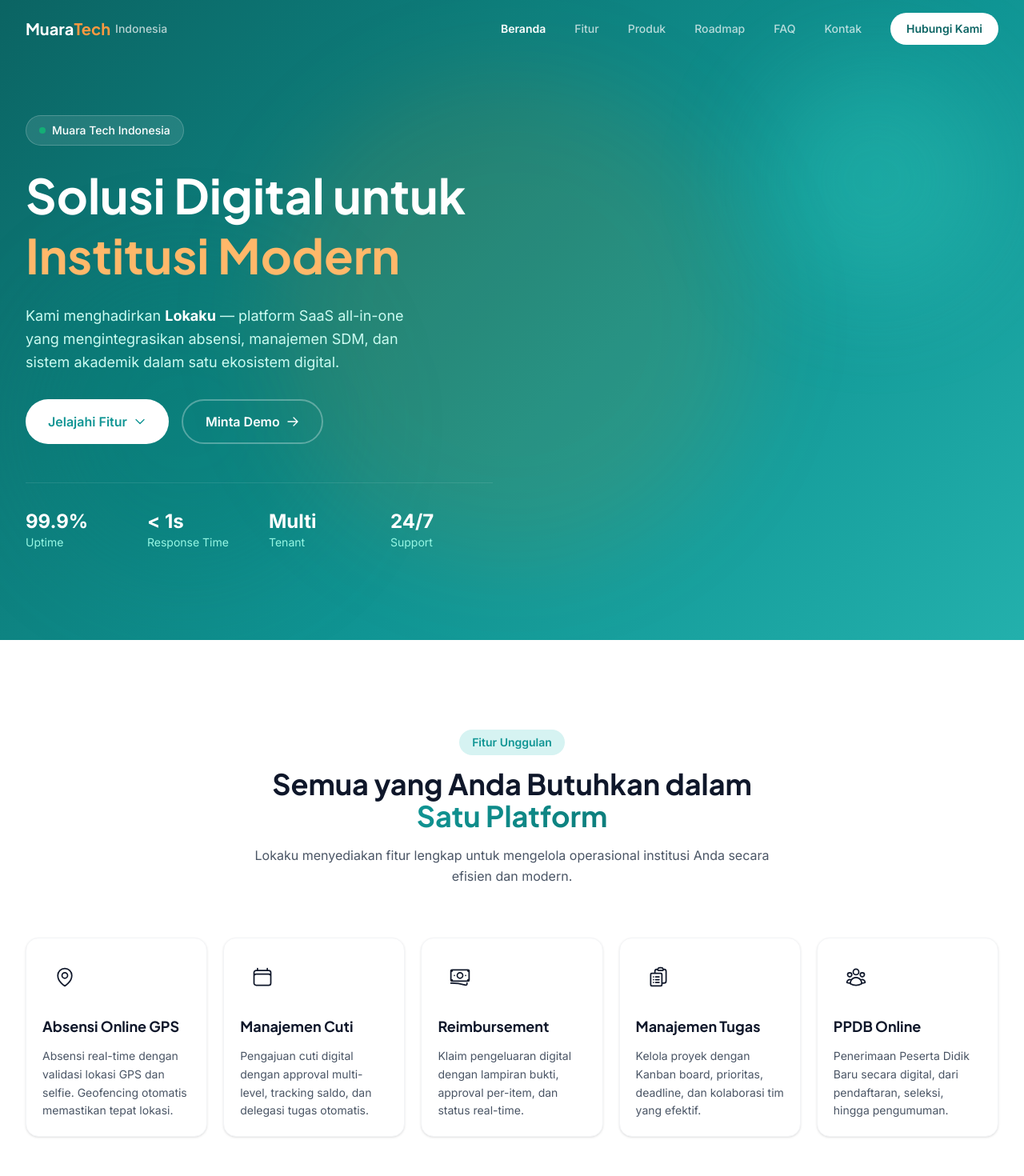
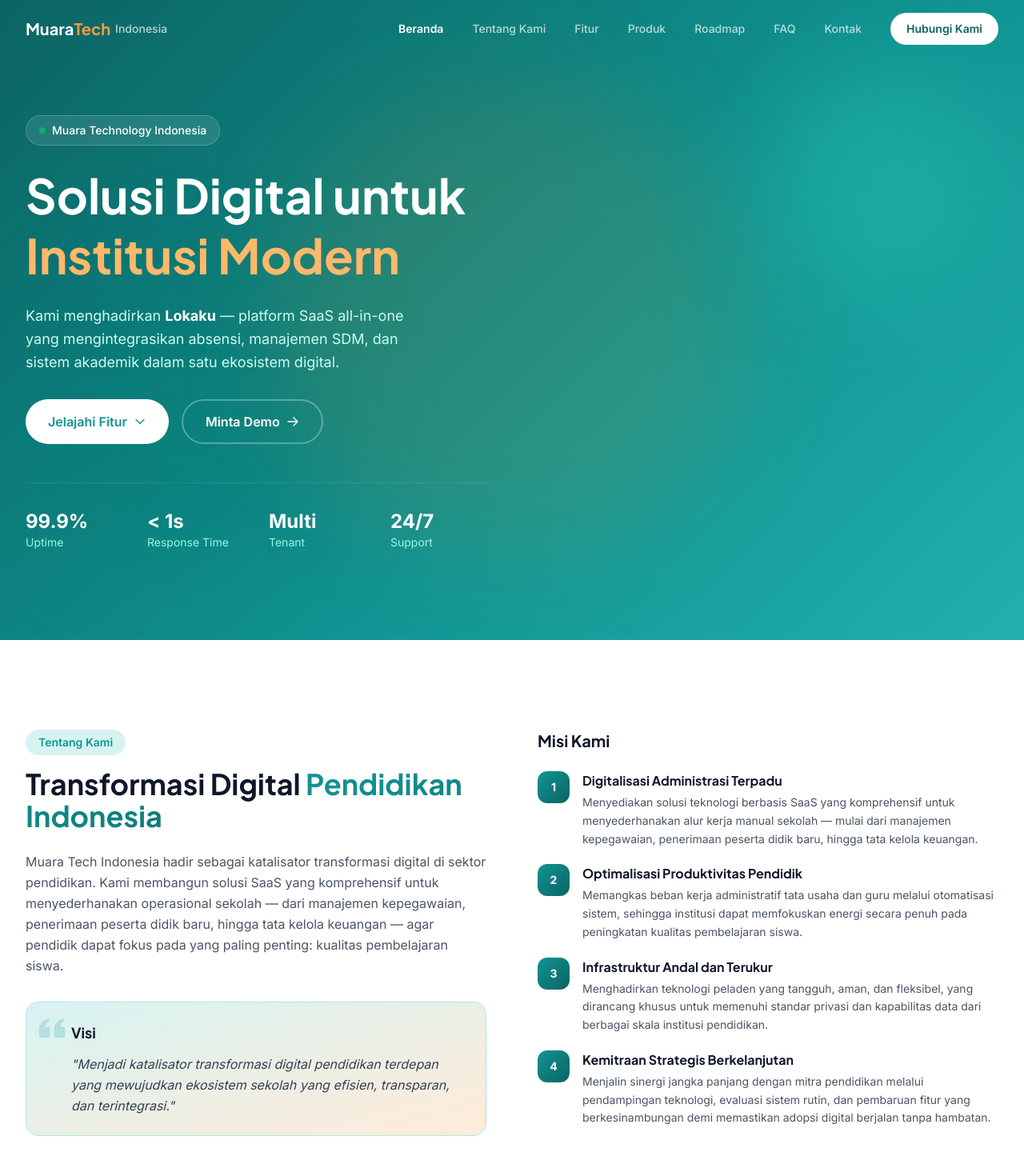
Before and after one commit to IQ-Muara-Tech/compro-iq-muaratech, a Vue app: page / in a window 1280 px wide. Shown: the top 1470 px of the page at 80% size. Built offline with nearby package versions, Linux system fonts and the light colour scheme.

Commit message:
feat: about us, fixing ui ux

```diff
--- a/index.html
+++ b/index.html
@@ -7,7 +7,7 @@
   <meta name="viewport" content="width=device-width, initial-scale=1.0" />
 
   <!-- Primary Meta Tags -->
-  <title>Lokaku - Platform SaaS Manajemen Sekolah & Institusi | Muara Tech Indonesia</title>
+  <title>MuaraTech - Platform SaaS Manajemen Sekolah & Institusi | Muara Tech Indonesia</title>
   <meta name="title" content="Lokaku - Platform SaaS Manajemen Sekolah & Institusi | Muara Tech Indonesia" />
   <meta name="description" content="Lokaku adalah platform SaaS all-in-one untuk manajemen sekolah dan institusi. Fitur absensi GPS, manajemen cuti, reimbursement, tugas, PPDB, pembayaran SPP, sistem akademik, dan ujian online (CBT)." />
   <meta name="keywords" content="lokaku, saas sekolah, absensi online, manajemen sekolah, ppdb online, pembayaran spp, ujian online, cbt, sistem akademik, muara tech indonesia, aplikasi absensi gps, manajemen institusi" />
--- a/src/views/Home.vue
+++ b/src/views/Home.vue
@@ -8,7 +8,7 @@ const isScrolled = ref(false);
 const activeSection = ref("home");
 const currentYear = new Date().getFullYear();
 
-const sections = ["home", "features", "product", "roadmap", "faq", "contact"];
+const sections = ["home", "about", "features", "product", "roadmap", "faq", "contact"];
 
 function toggleMenu() {
   isActive.value = !isActive.value;
@@ -102,6 +102,25 @@ const upcomingFeatures = [
   },
 ];
 
+const aboutMisi = [
+  {
+    title: "Digitalisasi Administrasi Terpadu",
+    description: "Menyediakan solusi teknologi berbasis SaaS yang komprehensif untuk menyederhanakan alur kerja manual sekolah — mulai dari manajemen kepegawaian, penerimaan peserta didik baru, hingga tata kelola keuangan.",
+  },
+  {
+    title: "Optimalisasi Produktivitas Pendidik",
+    description: "Memangkas beban kerja administratif tata usaha dan guru melalui otomatisasi sistem, sehingga institusi dapat memfokuskan energi secara penuh pada peningkatan kualitas pembelajaran siswa.",
+  },
+  {
+    title: "Infrastruktur Andal dan Terukur",
+    description: "Menghadirkan teknologi peladen yang tangguh, aman, dan fleksibel, yang dirancang khusus untuk memenuhi standar privasi dan kapabilitas data dari berbagai skala institusi pendidikan.",
+  },
+  {
+    title: "Kemitraan Strategis Berkelanjutan",
+    description: "Menjalin sinergi jangka panjang dengan mitra pendidikan melalui pendampingan teknologi, evaluasi sistem rutin, dan pembaruan fitur yang berkesinambungan demi memastikan adopsi digital berjalan tanpa hambatan.",
+  },
+];
+
 const faqs = [
   {
     question: "Apa itu Lokaku?",
@@ -192,6 +211,13 @@ function toggleModule(id) {
                 ]">Beranda</a>
               </li>
               <li>
+                <a href="#about" @click="closeMenu" class="block py-2 px-4 text-sm font-medium rounded-lg transition-colors" :class="[
+                  isScrolled
+                    ? activeSection === 'about' ? 'text-primary font-semibold' : 'text-gray-700 hover:text-primary hover:bg-primary-25 lg:hover:bg-transparent'
+                    : activeSection === 'about' ? 'text-white font-semibold' : 'text-white/70 hover:text-white lg:hover:bg-white/10'
+                ]">Tentang Kami</a>
+              </li>
+              <li>
                 <a href="#features" @click="closeMenu" class="block py-2 px-4 text-sm font-medium rounded-lg transition-colors" :class="[
                   isScrolled
                     ? activeSection === 'features' ? 'text-primary font-semibold' : 'text-gray-700 hover:text-primary hover:bg-primary-25 lg:hover:bg-transparent'
@@ -251,7 +277,7 @@ function toggleModule(id) {
           <div v-scroll-animate class="text-white">
             <div class="inline-flex items-center gap-2 px-4 py-2 bg-white/10 backdrop-blur-sm rounded-full border border-white/20 mb-6">
               <span class="w-2 h-2 bg-green-400 rounded-full animate-pulse"></span>
-              <span class="text-sm font-medium">Muara Tech Indonesia</span>
+              <span class="text-sm font-medium">Muara Technology Indonesia</span>
             </div>
             <h1 class="text-4xl md:text-5xl lg:text-6xl font-bold font-display leading-tight mb-6">
               Solusi Digital untuk
@@ -356,6 +382,51 @@ function toggleModule(id) {
       </div>
     </section>
 
+    <!-- About Section -->
+    <section id="about" class="py-20 lg:py-28 bg-white relative">
+      <div class="container mx-auto px-4 lg:px-8">
+        <div class="grid lg:grid-cols-2 gap-16 items-start">
+          <!-- Left: Visi -->
+          <div v-scroll-animate>
+            <span class="inline-block px-4 py-1.5 bg-primary-50 text-primary text-sm font-semibold rounded-full mb-4">Tentang Kami</span>
+            <h2 class="text-3xl md:text-4xl font-bold font-display text-dark mb-6">
+              Transformasi Digital <span class="text-gradient">Pendidikan Indonesia</span>
+            </h2>
+            <p class="text-gray-600 leading-relaxed mb-8">
+              Muara Tech Indonesia hadir sebagai katalisator transformasi digital di sektor pendidikan. Kami membangun solusi SaaS yang komprehensif untuk menyederhanakan operasional sekolah — dari manajemen kepegawaian, penerimaan peserta didik baru, hingga tata kelola keuangan — agar pendidik dapat fokus pada yang paling penting: kualitas pembelajaran siswa.
+            </p>
+
+            <!-- Visi Card -->
+            <div class="bg-gradient-to-br from-primary-50 to-secondary-50 rounded-2xl p-6 border border-primary-100 relative">
+              <svg class="absolute top-4 left-4 w-8 h-8 text-primary/20" fill="currentColor" viewBox="0 0 24 24">
+                <path d="M14.017 21v-7.391c0-5.704 3.731-9.57 8.983-10.609l.995 2.151c-2.432.917-3.995 3.638-3.995 5.849h4v10h-9.983zm-14.017 0v-7.391c0-5.704 3.748-9.57 9-10.609l.996 2.151c-2.433.917-3.996 3.638-3.996 5.849h3.983v10h-9.983z"/>
+              </svg>
+              <h3 class="text-lg font-bold text-dark mb-3 font-display pl-8">Visi</h3>
+              <p class="text-gray-700 leading-relaxed italic pl-8">
+                "Menjadi katalisator transformasi digital pendidikan terdepan yang mewujudkan ekosistem sekolah yang efisien, transparan, dan terintegrasi."
+              </p>
+            </div>
+          </div>
+
+          <!-- Right: Misi -->
+          <div v-scroll-animate>
+            <h3 class="text-xl font-bold text-dark mb-6 font-display">Misi Kami</h3>
+            <div class="space-y-5">
+              <div v-for="(item, index) in aboutMisi" :key="index" class="flex gap-4">
+                <div class="flex-shrink-0 w-10 h-10 bg-gradient-to-br from-primary to-primary-dark rounded-xl flex items-center justify-center text-white font-bold text-sm">
+                  {{ index + 1 }}
+                </div>
+                <div>
+                  <h4 class="font-bold text-dark mb-1">{{ item.title }}</h4>
+                  <p class="text-sm text-gray-600 leading-relaxed">{{ item.description }}</p>
+                </div>
+              </div>
+            </div>
+          </div>
+        </div>
+      </div>
+    </section>
+
     <!-- Features Section -->
     <section id="features" class="py-20 lg:py-28 bg-white relative">
       <div class="absolute inset-0 bg-dot-pattern"></div>
@@ -398,7 +469,7 @@ function toggleModule(id) {
           <div v-scroll-animate>
             <span class="inline-block px-4 py-1.5 bg-primary-50 text-primary text-sm font-semibold rounded-full mb-4">Produk Kami</span>
             <h2 class="text-3xl md:text-4xl font-bold font-display text-dark mb-6">
-              Lokaku — Platform <span class="text-gradient">Multi-Tenant</span> yang Scalable
+              MuaraTech — Platform <span class="text-gradient">Multi-Tenant</span> yang Scalable
             </h2>
             <p class="text-gray-600 leading-relaxed mb-8">
               Dikembangkan oleh Muara Tech Indonesia, Lokaku dibangun dengan arsitektur multi-tenant yang memastikan setiap institusi memiliki ruang data terpisah dan aman. Tersedia dalam versi web admin dan mobile app.
@@ -796,7 +867,7 @@ function toggleModule(id) {
                 <path stroke-linecap="round" stroke-linejoin="round" d="M13.5 4.5 21 12m0 0-7.5 7.5M21 12H3" />
               </svg>
             </a>
-            <a href="https://wa.me/6281234567890" target="_blank" class="inline-flex items-center justify-center gap-2 px-8 py-4 border-2 border-white/30 text-white font-bold rounded-full hover:bg-white/10 transition-all text-lg">
+            <a href="https://wa.me/6285124015258" target="_blank" class="inline-flex items-center justify-center gap-2 px-8 py-4 border-2 border-white/30 text-white font-bold rounded-full hover:bg-white/10 transition-all text-lg">
               <svg xmlns="http://www.w3.org/2000/svg" viewBox="0 0 24 24" fill="currentColor" class="w-5 h-5">
                 <path d="M17.472 14.382c-.297-.149-1.758-.867-2.03-.967-.273-.099-.471-.148-.67.15-.197.297-.767.966-.94 1.164-.173.199-.347.223-.644.075-.297-.15-1.255-.463-2.39-1.475-.883-.788-1.48-1.761-1.653-2.059-.173-.297-.018-.458.13-.606.134-.133.298-.347.446-.52.149-.174.198-.298.298-.497.099-.198.05-.371-.025-.52-.075-.149-.669-1.612-.916-2.207-.242-.579-.487-.5-.669-.51-.173-.008-.371-.01-.57-.01-.198 0-.52.074-.792.372-.272.297-1.04 1.016-1.04 2.479 0 1.462 1.065 2.875 1.213 3.074.149.198 2.096 3.2 5.077 4.487.709.306 1.262.489 1.694.625.712.227 1.36.195 1.871.118.571-.085 1.758-.719 2.006-1.413.248-.694.248-1.289.173-1.413-.074-.124-.272-.198-.57-.347z"/>
                 <path d="M12 0C5.373 0 0 5.373 0 12c0 2.625.846 5.059 2.284 7.034L.789 23.492a.75.75 0 0 0 .917.918l4.462-1.494A11.945 11.945 0 0 0 12 24c6.627 0 12-5.373 12-12S18.627 0 12 0zm0 22c-2.34 0-4.512-.664-6.36-1.813l-.444-.267-3.07 1.027 1.027-3.069-.267-.444A9.96 9.96 0 0 1 2 12C2 6.477 6.477 2 12 2s10 4.477 10 10-4.477 10-10 10z"/>
@@ -840,7 +911,7 @@ function toggleModule(id) {
               </svg>
             </div>
             <h3 class="font-bold text-dark mb-2">WhatsApp</h3>
-            <a href="https://wa.me/6285733573927" target="_blank" class="text-sm text-gray-600 hover:text-green-600 transition-colors">+62 857-3357-3927</a>
+            <a href="https://wa.me/6285124015258" target="_blank" class="text-sm text-gray-600 hover:text-green-600 transition-colors">+62 851-2401-5258</a>
           </div>
 
           <div v-scroll-animate class="bg-gray-light rounded-2xl p-6 text-center card-hover border border-gray-100">
@@ -867,7 +938,7 @@ function toggleModule(id) {
               <span class="text-xl font-bold font-display">Muara<span class="text-primary-300">Tech</span></span>
             </div>
             <p class="text-gray-400 text-sm leading-relaxed max-w-sm mb-6">
-              Perusahaan teknologi yang berfokus pada pengembangan solusi digital untuk institusi pendidikan melalui produk unggulan kami, Lokaku.
+              MuaraTech hadir sebagai solusi digital untuk institusi pendidikan melalui produk unggulan kami, Lokaku.
             </p>
             <div class="flex items-center gap-3">
               <a href="#" class="w-9 h-9 bg-white/10 rounded-lg flex items-center justify-center hover:bg-primary transition-colors">
@@ -900,9 +971,9 @@ function toggleModule(id) {
           </div>
 
           <div>
-            <h4 class="font-bold font-display mb-4">Perusahaan</h4>
+            <h4 class="font-bold font-display mb-4">MuaraTech</h4>
             <ul class="space-y-3">
-              <li><a href="#" class="text-sm text-gray-400 hover:text-white transition-colors">Tentang Kami</a></li>
+              <li><a href="#about" class="text-sm text-gray-400 hover:text-white transition-colors">Tentang Kami</a></li>
               <li><a href="#contact" class="text-sm text-gray-400 hover:text-white transition-colors">Kontak</a></li>
               <li><a href="#" class="text-sm text-gray-400 hover:text-white transition-colors">Kebijakan Privasi</a></li>
               <li><a href="#" class="text-sm text-gray-400 hover:text-white transition-colors">Syarat & Ketentuan</a></li>
@@ -913,7 +984,7 @@ function toggleModule(id) {
         <!-- Bottom -->
         <div class="border-t border-white/10 pt-8 flex flex-col md:flex-row items-center justify-between gap-4">
           <p class="text-sm text-gray-400">
-            &copy; {{ currentYear }} Muara Tech Indonesia. All rights reserved.
+            &copy; {{ currentYear }} Muara Technology Indonesia. All rights reserved.
           </p>
           <p class="text-sm text-gray-500">
             Dibuat dengan dedikasi untuk pendidikan Indonesia.
```
